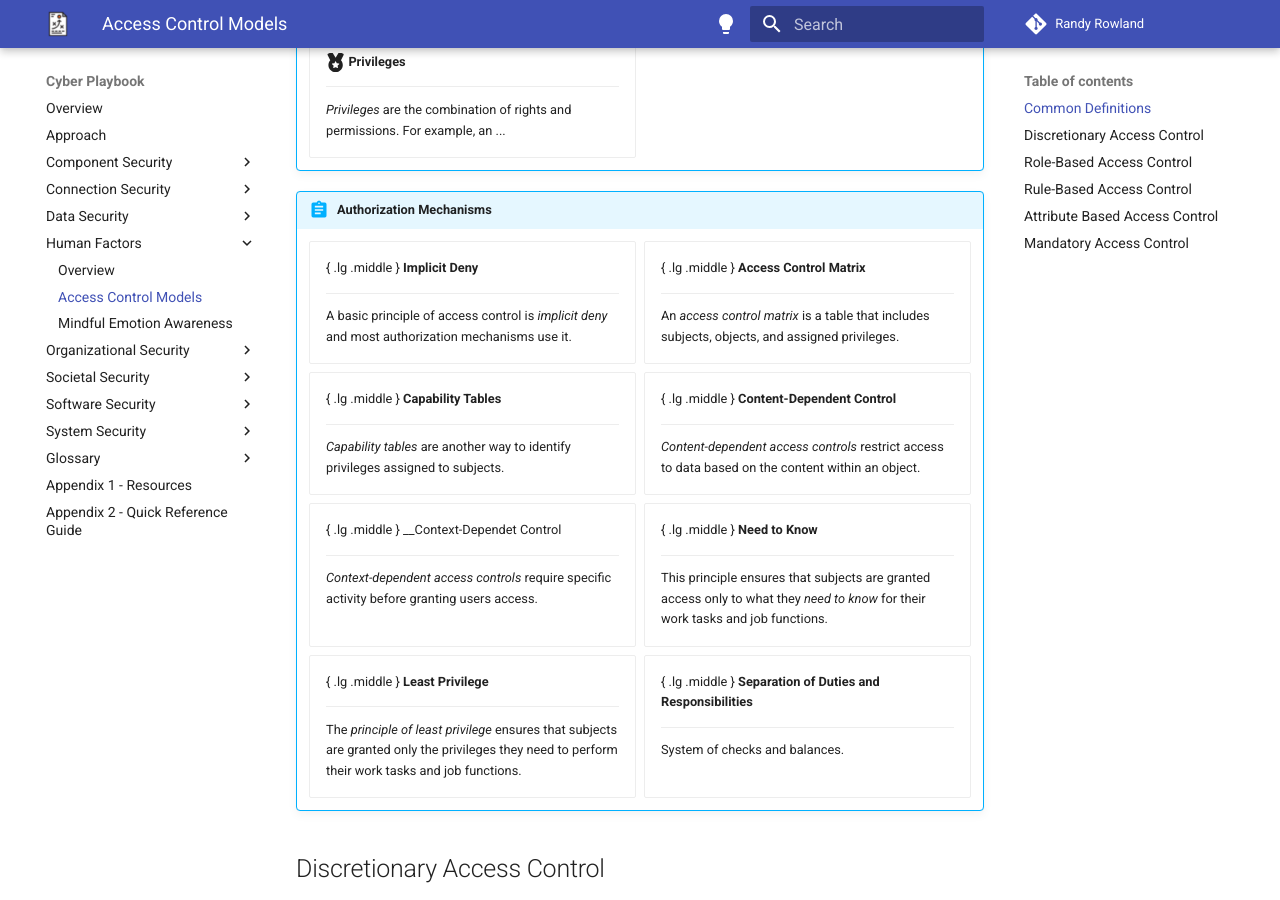
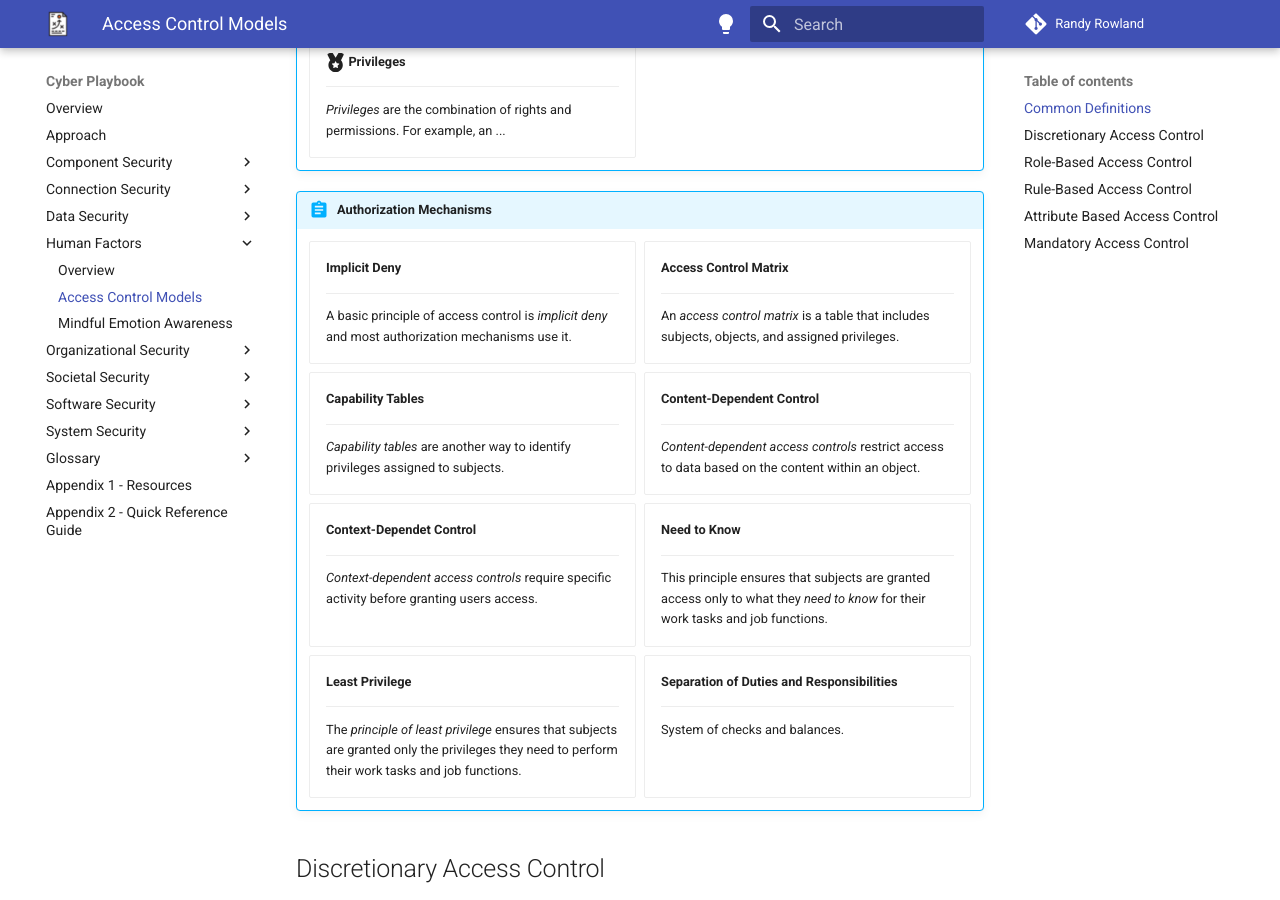
Before and after one commit to rowland007/Cyber-Playbook, an MkDocs documentation site: the page built from docs/human/controls.md, in a window 1280 px wide and 900 px high, scrolled down 525 px. Built offline with MkDocs 1.6.1 and Material for MkDocs 9.7.7, drawn with Linux system fonts in a browser that asks for light colours.

Commit message:
Add icons & remove icon modifiers

```diff
--- a/docs/human/controls.md
+++ b/docs/human/controls.md
@@ -32,49 +32,49 @@
 
     <div class="grid cards" markdown>
 
-    -   { .lg .middle } __Implicit Deny__
+    -   __Implicit Deny__
 
         ---
 
         A basic principle of access control is *implicit deny* and most authorization mechanisms use it.
 
-    -   { .lg .middle } __Access Control Matrix__
+    -   __Access Control Matrix__
 
         ---
 
         An *access control matrix* is a table that includes subjects, objects, and assigned privileges.
 
-    -   { .lg .middle } __Capability Tables__
+    -   __Capability Tables__
 
         ---
 
         *Capability tables* are another way to identify privileges assigned to subjects.
 
-    -   { .lg .middle } __Content-Dependent Control__
+    -   __Content-Dependent Control__
 
         ---
 
         *Content-dependent access controls* restrict access to data based on the content within an object.
 
-    -   { .lg .middle } __Context-Dependet Control
+    -   __Context-Dependet Control__
 
         ---
 
         *Context-dependent access controls* require specific activity before granting users access.
 
-    -   { .lg .middle } __Need to Know__
+    -   __Need to Know__
 
         ---
 
         This principle ensures that subjects are granted access only to what they *need to know* for their work tasks and job functions.
 
-    -   { .lg .middle } __Least Privilege__
+    -   __Least Privilege__
 
         ---
 
         The *principle of least privilege* ensures that subjects are granted only the privileges they need to perform their work tasks and job functions.
 
-    -   { .lg .middle } __Separation of Duties and Responsibilities__
+    -   __Separation of Duties and Responsibilities__
 
         ---
 
```
